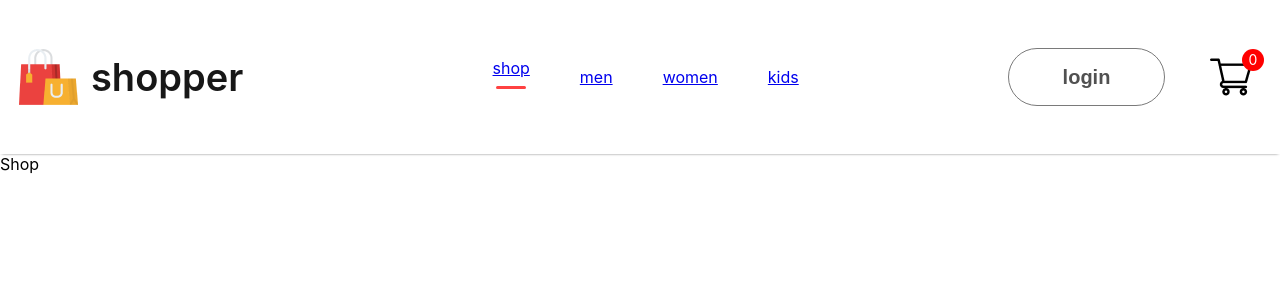
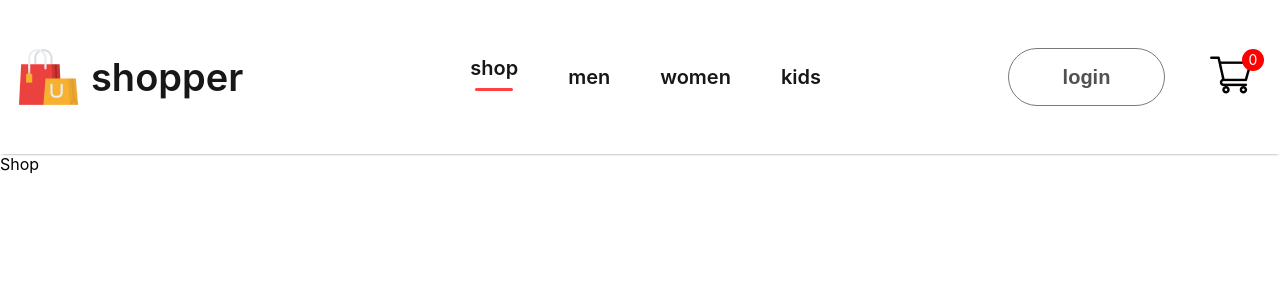
Before and after one commit to george827/E-commerce, a React (Create React App) app in the folder front-end/: page / in a window 1280 px wide. Shown: the top 300 px of the page. Built offline with nearby package versions, Linux system fonts and the light colour scheme.

Commit message:
add style

```diff
--- a/front-end/src/components/Navbar/Navbar.css
+++ b/front-end/src/components/Navbar/Navbar.css
@@ -68,3 +68,10 @@
     background: red ;
     color: #fff;
 }
+
+.nav-link {
+    text-decoration: none;
+    color: #171717;
+    font-size: 20px;
+    font-weight: 600;
+}
--- a/front-end/src/components/Navbar/Navbar.jsx
+++ b/front-end/src/components/Navbar/Navbar.jsx
@@ -15,15 +15,17 @@ export const Navbar = () => {
       </div>
       <ul className="nav-menu">
         <li onClick={()=> {setMenu("shop")}}>
-        <Link to='/'>shop</Link>{menu==="shop"? <hr/> : <></>}
+        <Link to='/' className="nav-link">shop</Link>{menu==="shop"? <hr/> : <></>}
         </li>
-        <li onClick={()=> {setMenu("mens")}}><Link to='/men'>men</Link> {menu==="mens"? <hr/> : <></>}</li>
-        <li onClick={()=> {setMenu("women")}}><Link to='/women'>women</Link>{menu==="women"? <hr/> : <></>}</li>
-        <li onClick={()=> {setMenu("kids")}}><Link to='/kids'>kids</Link>{menu==="kids"? <hr/> : <></>}</li>
+        <li onClick={()=> {setMenu("mens")}}><Link to='/men' className="nav-link">men</Link> {menu==="mens"? <hr/> : <></>}</li>
+        <li onClick={()=> {setMenu("women")}}><Link to='/women' className="nav-link">women</Link>{menu==="women"? <hr/> : <></>}</li>
+        <li onClick={()=> {setMenu("kids")}}><Link to='/kids' className="nav-link">kids</Link>{menu==="kids"? <hr/> : <></>}</li>
       </ul>
       <div className="nav-login-cart">
         <Link to='/login'><button>login</button></Link>
+        <Link to='/cart'>
         <img src={cart_icon} alt="" />
+        </Link>
         <div className="nav-cart-count">0</div>
       </div>
     </div>
```
